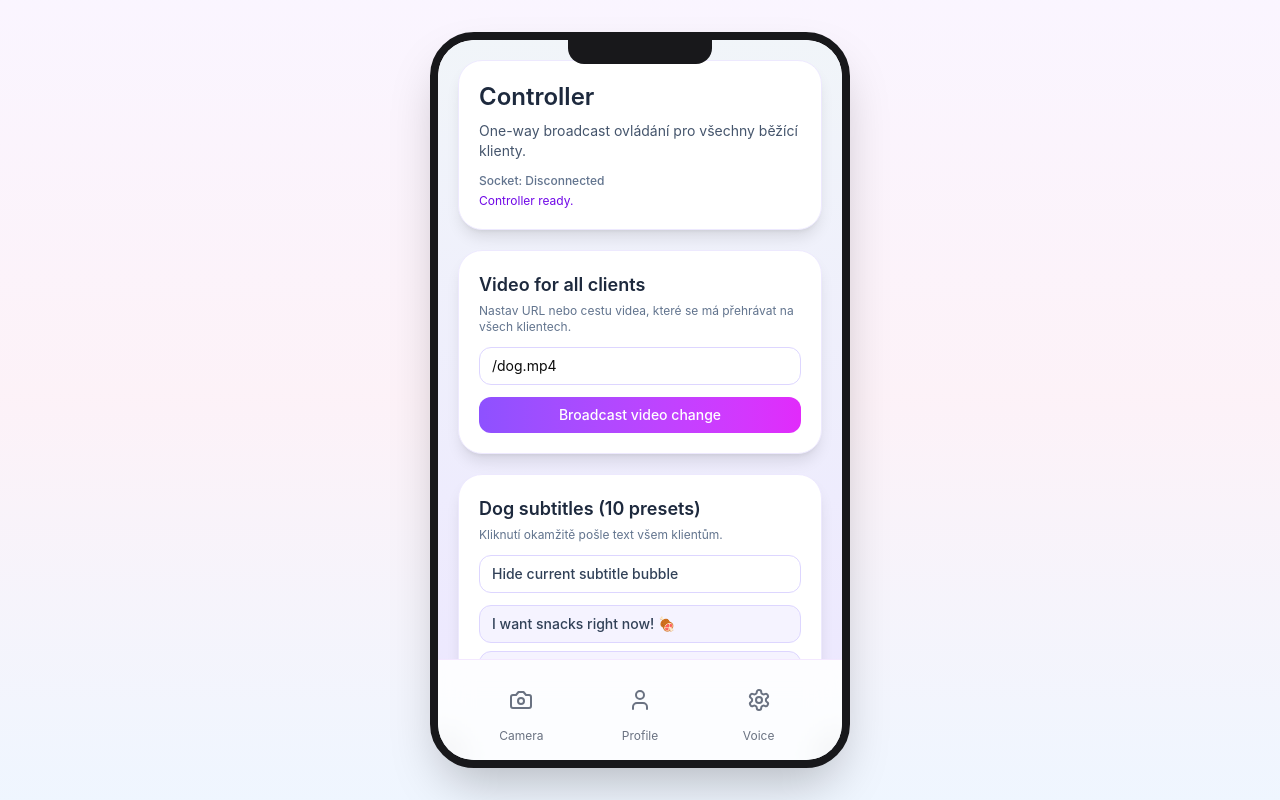
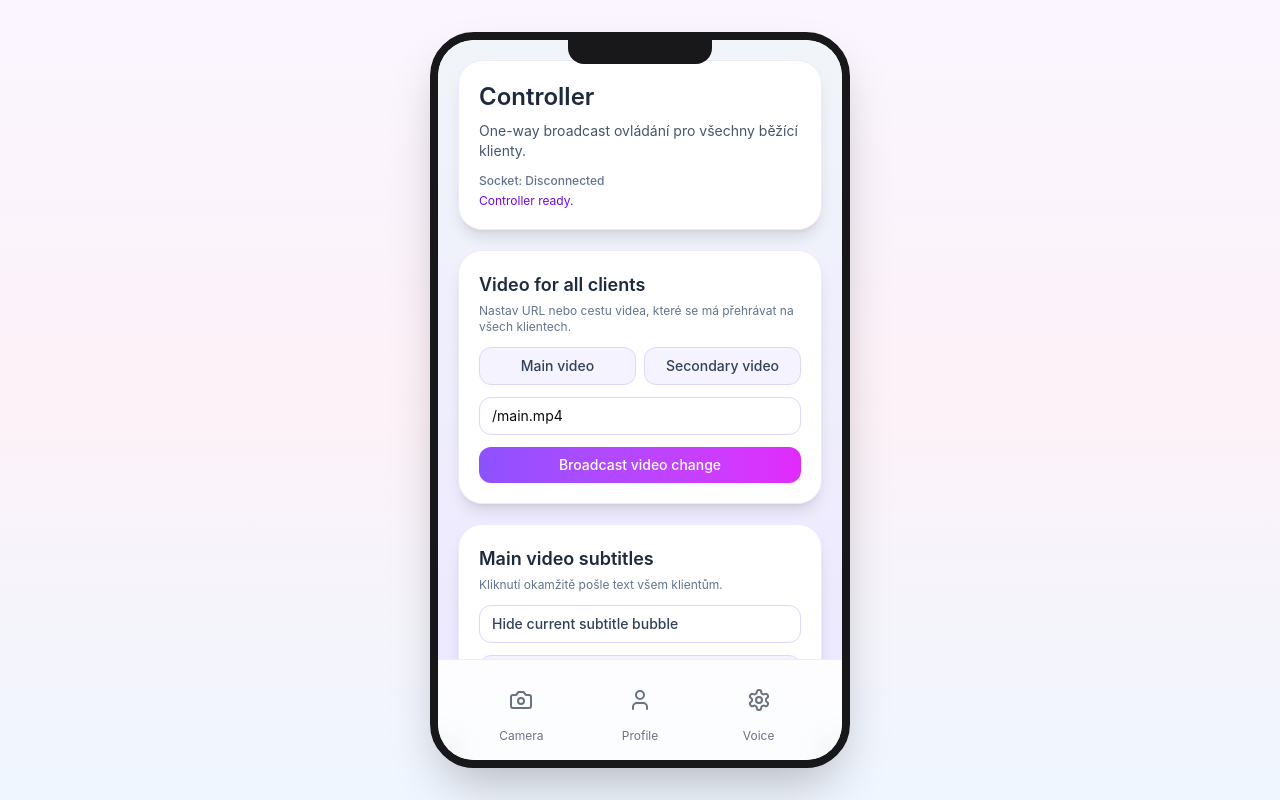
Before and after one commit to knapejar/PetSpeak, a React (Vite) app: page /controller in a window 1280 px wide. Built offline with nearby package versions, Linux system fonts and the light colour scheme; no server answers.

Commit message:
Set new main video, silent playback, and updated subtitle presets

```diff
--- a/server.js
+++ b/server.js
@@ -12,8 +12,9 @@ const server = http.createServer(app);
 const wss = new WebSocketServer({ server, path: "/ws" });
 
 const state = {
-  videoSrc: "/dog.mp4",
-  subtitle: "I demand belly rubs immediately! 🐾",
+  videoSrc: "/main.mp4",
+  subtitle:
+    "Oh, is this a new game? I bite the fuzzy thing, and you make funny sounds! Let's play!",
   updatedAt: Date.now(),
 };
 
--- a/src/app/components/CameraScreen.tsx
+++ b/src/app/components/CameraScreen.tsx
@@ -2,7 +2,7 @@ import { useState, useEffect, useRef } from "react";
 import { motion, AnimatePresence } from "motion/react";
 import { Share2, Volume2, Circle, Save } from "lucide-react";
 import { ShareModal } from "./ShareModal";
-import { useRealtimeState } from "../realtime";
+import { MAIN_VIDEO_SRC, useRealtimeState } from "../realtime";
 import { saveRecordingToGallery } from "../recordings";
 
 export function CameraScreen() {
@@ -75,6 +75,8 @@ export function CameraScreen() {
       return;
     }
 
+    const videoOnlyStream = new MediaStream(captureStream.getVideoTracks());
+
     const supportedMimeType = [
       "video/webm;codecs=vp9,opus",
       "video/webm;codecs=vp8,opus",
@@ -82,8 +84,8 @@ export function CameraScreen() {
     ].find((mimeType) => MediaRecorder.isTypeSupported(mimeType));
 
     const recorder = supportedMimeType
-      ? new MediaRecorder(captureStream, { mimeType: supportedMimeType })
-      : new MediaRecorder(captureStream);
+      ? new MediaRecorder(videoOnlyStream, { mimeType: supportedMimeType })
+      : new MediaRecorder(videoOnlyStream);
 
     chunksRef.current = [];
     recorderRef.current = recorder;
@@ -131,10 +133,11 @@ export function CameraScreen() {
       <div className="absolute inset-0 bg-gradient-to-b from-indigo-900 via-purple-800 to-pink-800">
         <video
           ref={videoRef}
-          src={liveState.videoSrc || "/dog.mp4"}
+          src={liveState.videoSrc || MAIN_VIDEO_SRC}
           className="w-full h-full object-cover"
           autoPlay
           muted
+          defaultMuted
           playsInline
           loop
         />
--- a/src/app/components/ControllerScreen.tsx
+++ b/src/app/components/ControllerScreen.tsx
@@ -1,6 +1,12 @@
 import { useEffect, useState } from "react";
 import { motion } from "motion/react";
-import { PRESET_SUBTITLES, sendStateUpdate, useRealtimeState } from "../realtime";
+import {
+  MAIN_VIDEO_SRC,
+  PRESET_SUBTITLES,
+  SECONDARY_VIDEO_SRC,
+  sendStateUpdate,
+  useRealtimeState,
+} from "../realtime";
 
 export function ControllerScreen() {
   const { state, connected } = useRealtimeState();
@@ -41,16 +47,36 @@ export function ControllerScreen() {
           <p className="text-xs text-slate-500 mt-1">
             Nastav URL nebo cestu videa, které se má přehrávat na všech klientech.
           </p>
+          <div className="mt-3 grid grid-cols-2 gap-2">
+            <motion.button
+              whileTap={{ scale: 0.98 }}
+              whileHover={{ scale: 1.01 }}
+              onClick={() => void pushUpdate({ videoSrc: MAIN_VIDEO_SRC })}
+              className="rounded-xl border border-violet-200 bg-violet-50 px-3 py-2 text-sm text-slate-700"
+            >
+              Main video
+            </motion.button>
+            <motion.button
+              whileTap={{ scale: 0.98 }}
+              whileHover={{ scale: 1.01 }}
+              onClick={() => void pushUpdate({ videoSrc: SECONDARY_VIDEO_SRC })}
+              className="rounded-xl border border-violet-200 bg-violet-50 px-3 py-2 text-sm text-slate-700"
+            >
+              Secondary video
+            </motion.button>
+          </div>
           <input
             value={videoSrcInput}
             onChange={(event) => setVideoSrcInput(event.target.value)}
             className="mt-3 w-full rounded-xl border border-violet-200 px-3 py-2 text-sm"
-            placeholder="/dog.mp4"
+            placeholder={MAIN_VIDEO_SRC}
           />
           <motion.button
             whileTap={{ scale: 0.98 }}
             whileHover={{ scale: 1.02 }}
-            onClick={() => void pushUpdate({ videoSrc: videoSrcInput.trim() || "/dog.mp4" })}
+            onClick={() =>
+              void pushUpdate({ videoSrc: videoSrcInput.trim() || MAIN_VIDEO_SRC })
+            }
             className="mt-3 w-full rounded-xl px-4 py-2 text-sm font-medium text-white bg-gradient-to-r from-violet-500 to-fuchsia-500"
           >
             Broadcast video change
@@ -58,7 +84,7 @@ export function ControllerScreen() {
         </div>
 
         <div className="bg-white rounded-3xl p-5 shadow-lg border border-violet-100">
-          <h2 className="text-lg font-semibold text-slate-800">Dog subtitles (10 presets)</h2>
+          <h2 className="text-lg font-semibold text-slate-800">Main video subtitles</h2>
           <p className="text-xs text-slate-500 mt-1">
             Kliknutí okamžitě pošle text všem klientům.
           </p>
--- a/src/app/components/ProfileScreen.tsx
+++ b/src/app/components/ProfileScreen.tsx
@@ -103,6 +103,8 @@ export function ProfileScreen() {
                 <video
                   src={recording.url}
                   controls
+                  muted
+                  defaultMuted
                   playsInline
                   className="w-full rounded-xl bg-black"
                 />
--- a/src/app/realtime.ts
+++ b/src/app/realtime.ts
@@ -11,9 +11,13 @@ type ServerMessage = {
   payload: PetSpeakState;
 };
 
+export const MAIN_VIDEO_SRC = "/main.mp4";
+export const SECONDARY_VIDEO_SRC = "/dog.mp4";
+
 const DEFAULT_STATE: PetSpeakState = {
-  videoSrc: "/dog.mp4",
-  subtitle: "I demand belly rubs immediately! 🐾",
+  videoSrc: MAIN_VIDEO_SRC,
+  subtitle:
+    "Oh, is this a new game? I bite the fuzzy thing, and you make funny sounds! Let's play!",
   updatedAt: Date.now(),
 };
 
@@ -206,14 +210,16 @@ export const useRealtimeState = () => {
 };
 
 export const PRESET_SUBTITLES = [
-  "I want snacks right now! 🍖",
-  "Can we go outside, please? 🐕",
-  "You are late with my dinner. ⏰",
-  "Throw the ball again! 🎾",
-  "This couch is mine now. 👑",
-  "I heard something at the door! 🚪",
-  "I need a nap after all this barking. 😴",
-  "Pet me more, human. ✋",
-  "I am a very good dog today. ⭐",
-  "Where is my favorite toy? 🧸",
+  "Oh, is this a new game? I bite the fuzzy thing, and you make funny sounds! Let's play!",
+  "Wow, you're really getting into this! Watch me do a spin and bark to level up!",
+  "Catch me if you can! The rug is mine!",
+  "You call it bad, I call it abstract art. This rug desperately needs some custom fraying.",
+  "You just don't understand my creative process! Stop interrupting my masterpiece!",
+  "True artists never listen to their critics. I will defend my work!",
+  "Why are you yelling at me? This evil blue monster grabbed my teeth!",
+  "I'm not bad! I'm protecting the house! You should be thanking me, honestly.",
+  "I'm just a tiny puppy! How can you be so cruel to me? I demand a treat for emotional damage.",
+  "I hear you, but I choose to ignore you. The rug tastes like rebellion.",
+  "Whatever. You can't stop me. I run this house now.",
+  "Try to catch me! See? You're powerless against my cuteness!",
 ];
```
Also changed, not shown: 1 other file (tests, documents, lock files or other folders).
